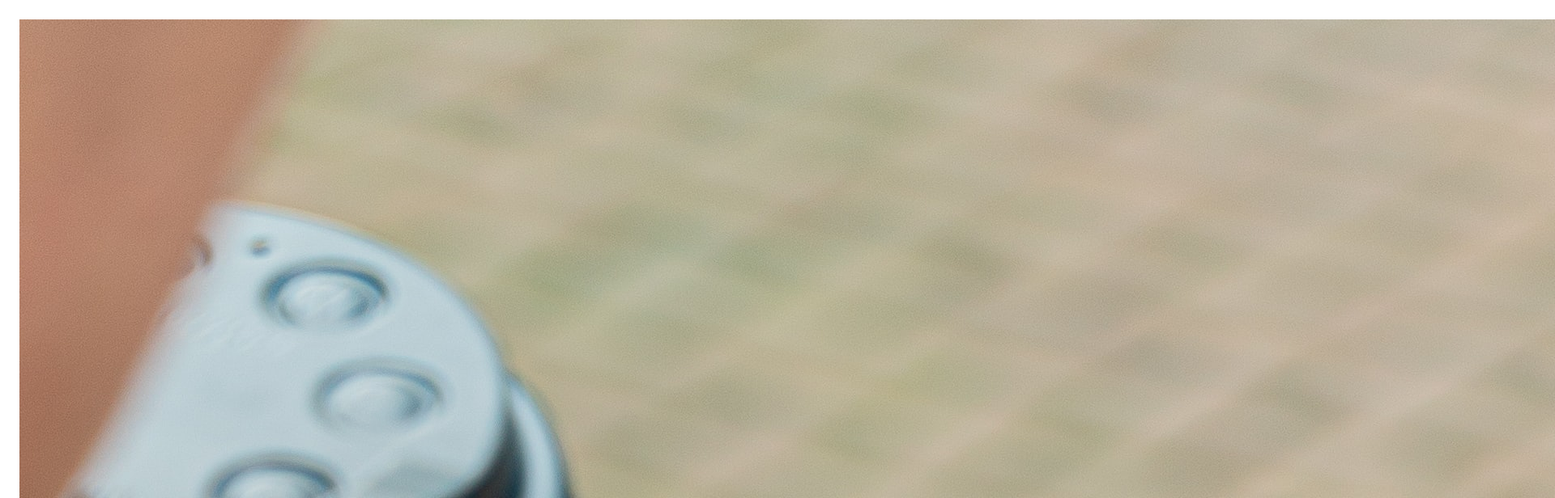
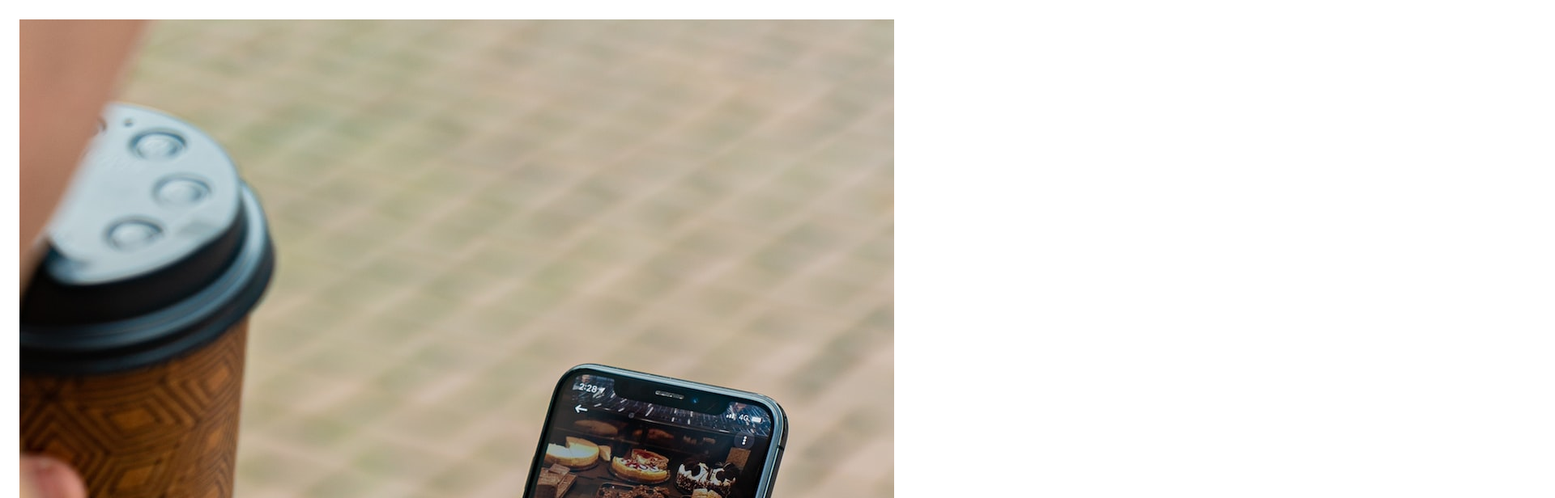
Before and after one commit to alecfaustino/photolabs, a React (Vite) app in the folder frontend/: page / in a window 1280 px wide. Shown: the top 616 px of the page at 81% size, 1920 px wide, since content can reach past the window. Built offline with nearby package versions, Linux system fonts and the light colour scheme; the HTML template or start-up script is replaced by a standard one.

Commit message:
refactor the PhotoListItem to be passed urls, profile, and location as props instead of destructuring within function

```diff
--- a/frontend/src/App.jsx
+++ b/frontend/src/App.jsx
@@ -19,9 +19,10 @@ const sampleDataForPhotoListItem = {
 };
 // Note: Rendering a single component to build components in isolation
 const App = () => {
+  const { urls, user, location, id } = sampleDataForPhotoListItem;
   return (
     <div className="App">
-      <PhotoListItem data={sampleDataForPhotoListItem} />
+      <PhotoListItem urls={urls} user={user} location={location} id={id} />
     </div>
   );
 };
--- a/frontend/src/components/PhotoListItem.jsx
+++ b/frontend/src/components/PhotoListItem.jsx
@@ -1,20 +1,20 @@
 import "../styles/PhotoListItem.scss";
+import React from "react";
 
 const PhotoListItem = (props) => {
-  const { urls, user, location } = props.data;
   return (
-    <>
+    <React.Fragment key={props.id}>
       <div>
-        <img src={urls.full}></img>
+        <img src={props.urls.regular}></img>
       </div>
       <div>
-        <img src={user.profile}></img>
-        <p>{user.name}</p>
+        <img src={props.user.profile}></img>
+        <p>{props.user.name}</p>
         <p>
-          {location.city}, {location.country}
+          {props.location.city}, {props.location.country}
         </p>
       </div>
-    </>
+    </React.Fragment>
   );
 };
 
```
